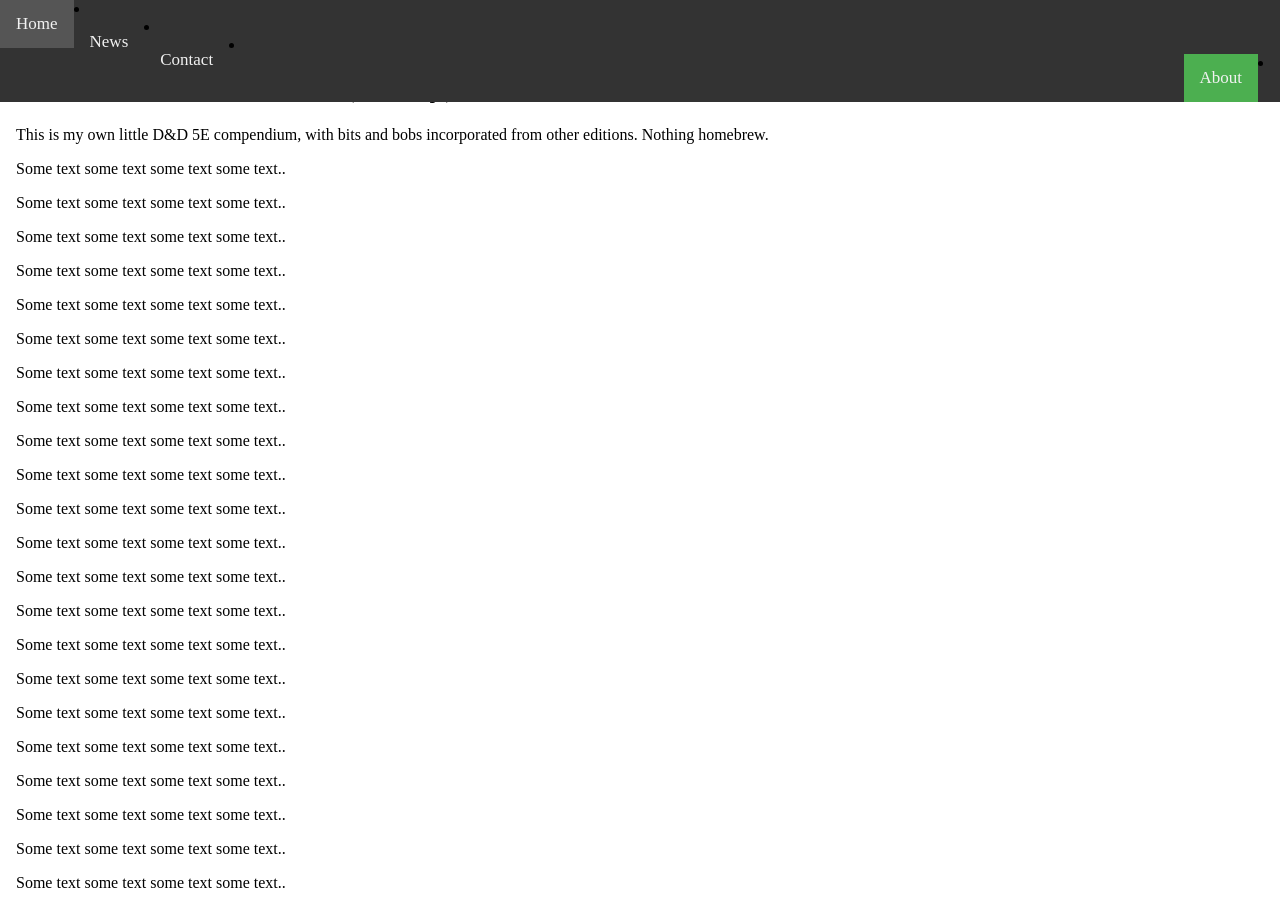
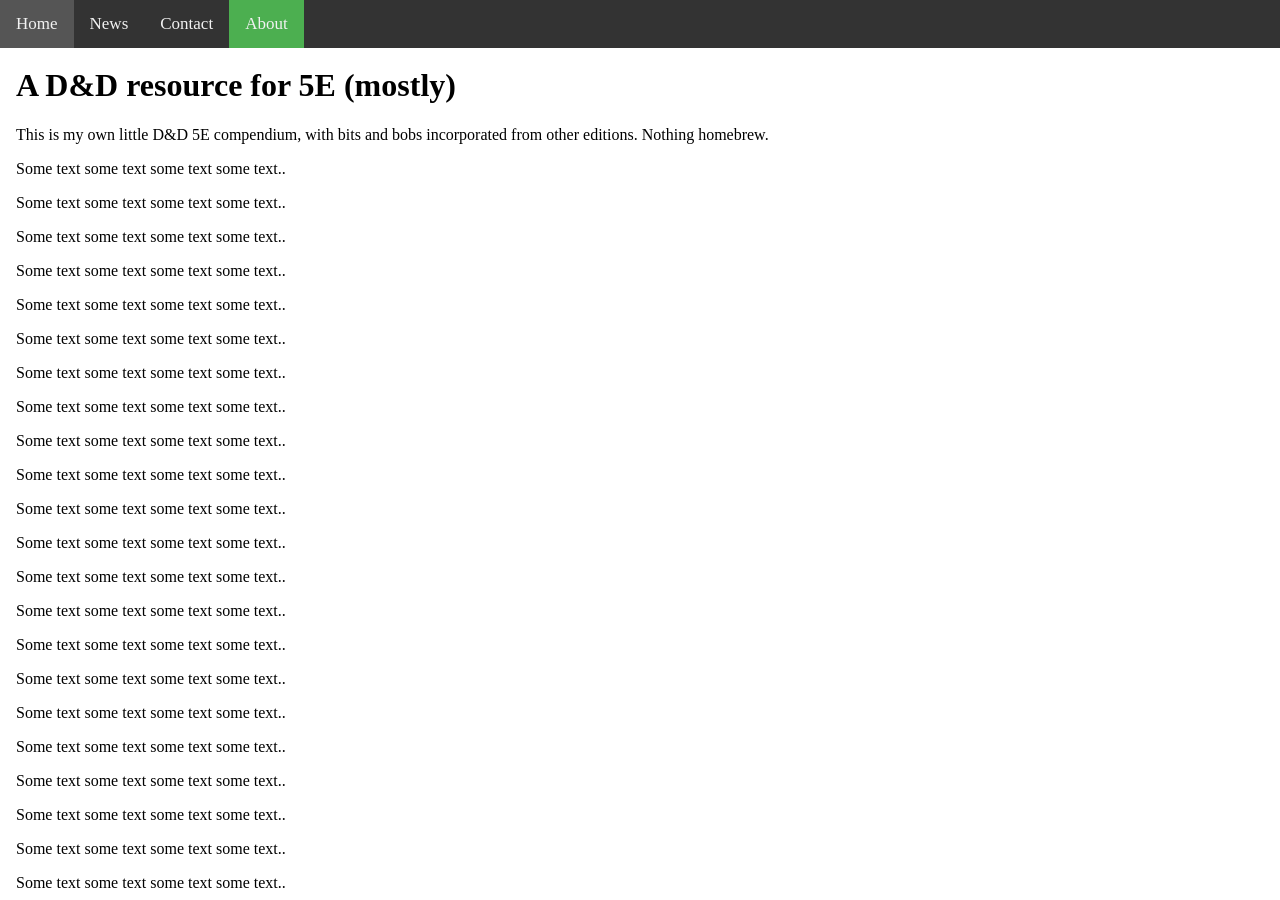
Before and after one commit to FluffsterDM/FluffsterDM.github.io, a Jekyll site: the page built from index.html, in a window 1280 px wide and 900 px high. Built offline with Jekyll 4.4.1, drawn with Linux system fonts in a browser that asks for light colours.

Commit message:
Update default.html

```diff
--- a/_layouts/default.html
+++ b/_layouts/default.html
@@ -44,10 +44,10 @@
 		</head>
 		<body>
 			<div class="navbar">
-			  <li><a href="#home">Home</a></li>
-			  <li><a href="#news">News</a></li>
-			  <li><a href="#contact">Contact</a></li>
-			  <li style="float:right"><a class="active" href="#about">About</a></li>
+			  <a href="#home">Home</a>
+			  <a href="#news">News</a>
+			  <a href="#contact">Contact</a>
+			  <style="float:right"><a class="active" href="#about">About</a></style>
 			</div>
 
 			<div class="container">
```
